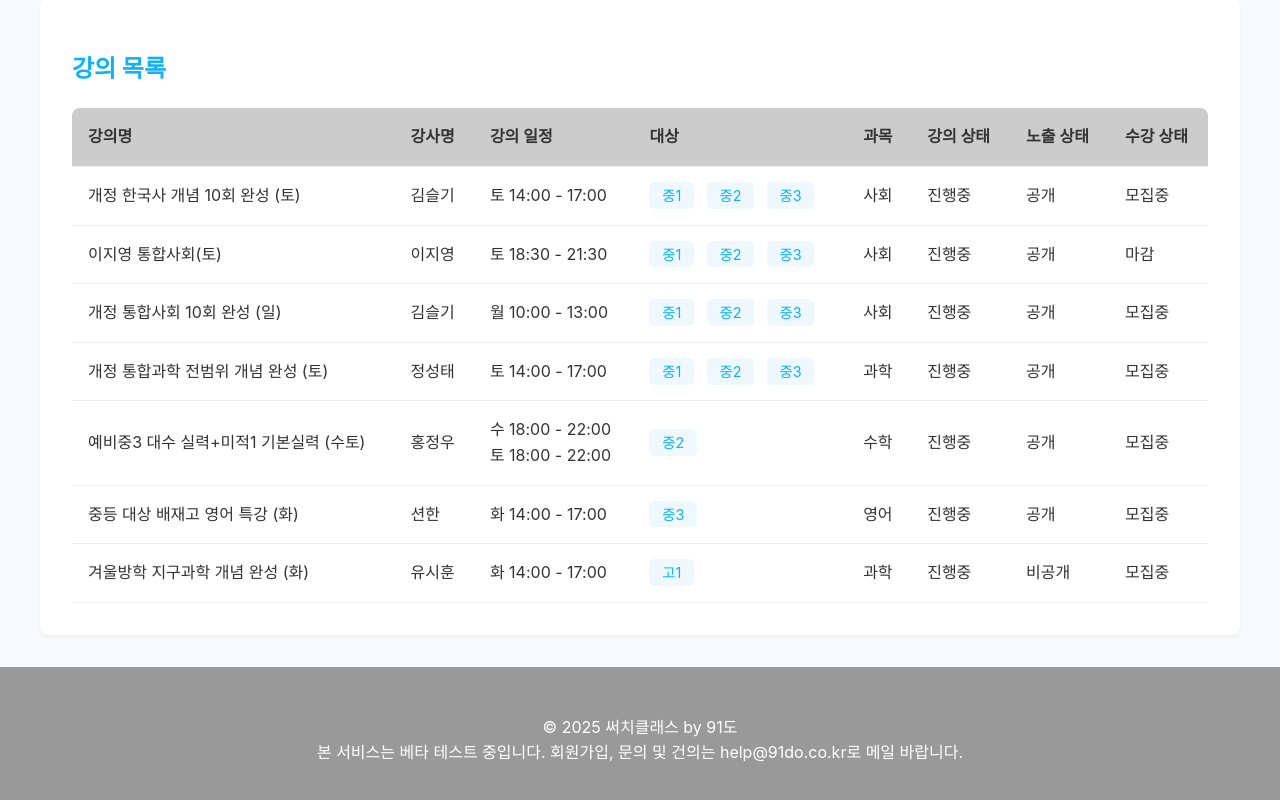
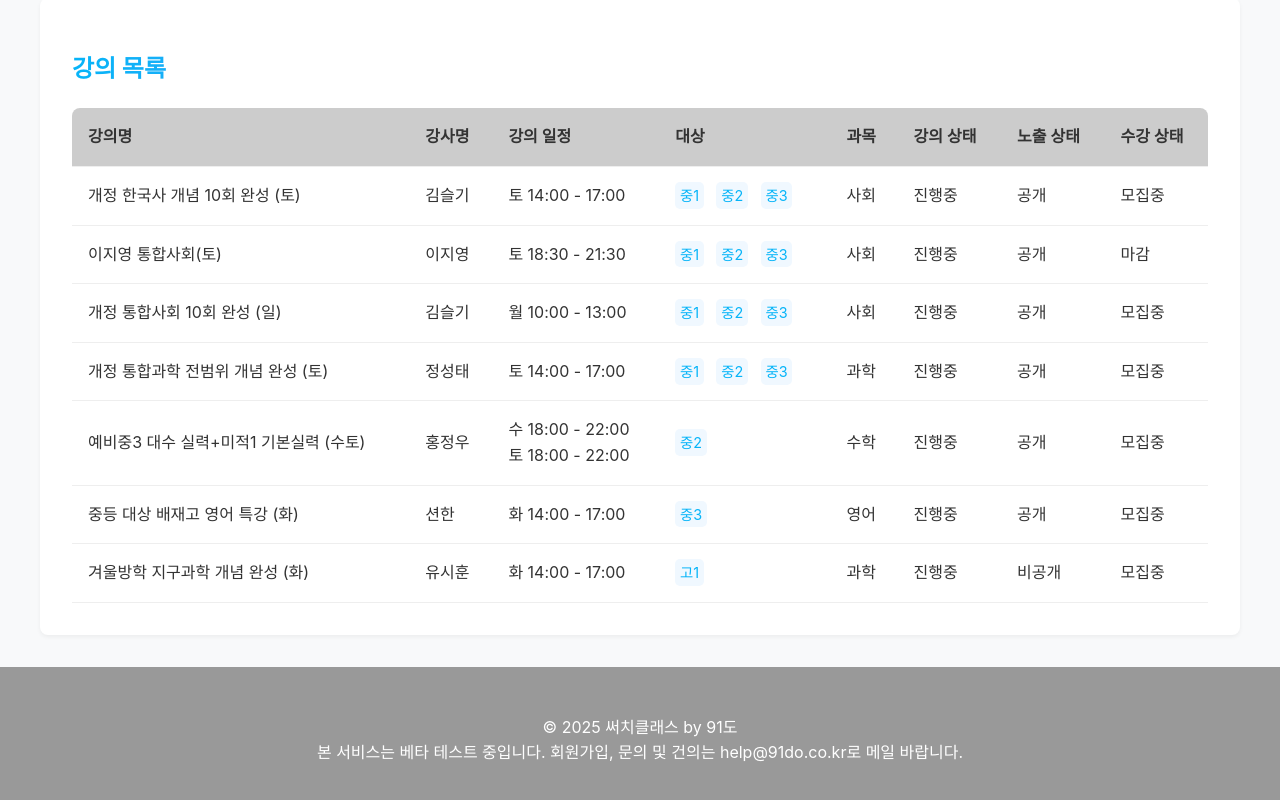
Before and after one commit to 10spoon/crm_dev, a plain HTML site: page index.html in a window 1280 px wide. Shown: the part 957-1757 px from the top of the page. Drawn offline with Linux system fonts and the light colour scheme; a web font is replaced by a local one.

Commit message:
design change some

```diff
--- a/styles.css
+++ b/styles.css
@@ -266,7 +266,7 @@ close-button {
 .text-bubble {
     background-color: #f0f8ff;
     color: var(--primary-color);
-    padding: 0.3rem 0.8rem;
+    padding: 0.3rem;
     border-radius: 5px; /* change radius 20px -> 5px */
     font-size: 0.9rem;
     margin-right: 0.5rem;
@@ -283,6 +283,7 @@ table thead th:last-child {
 #lecture-table tbody tr {
     cursor: pointer;
     transition: background-color 0.3s;
+    text-align: center; /* Center the elements */
 }
 
 #lecture-table tbody tr:hover {
```
